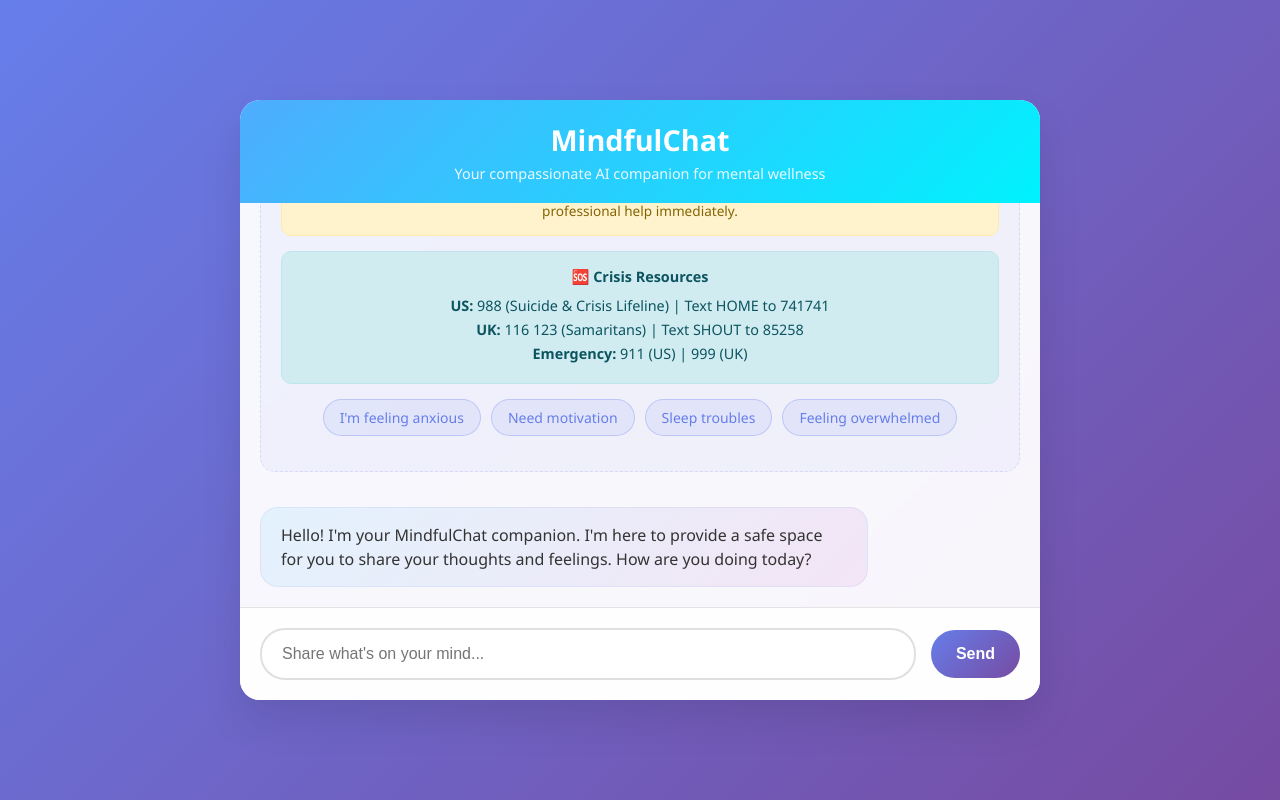
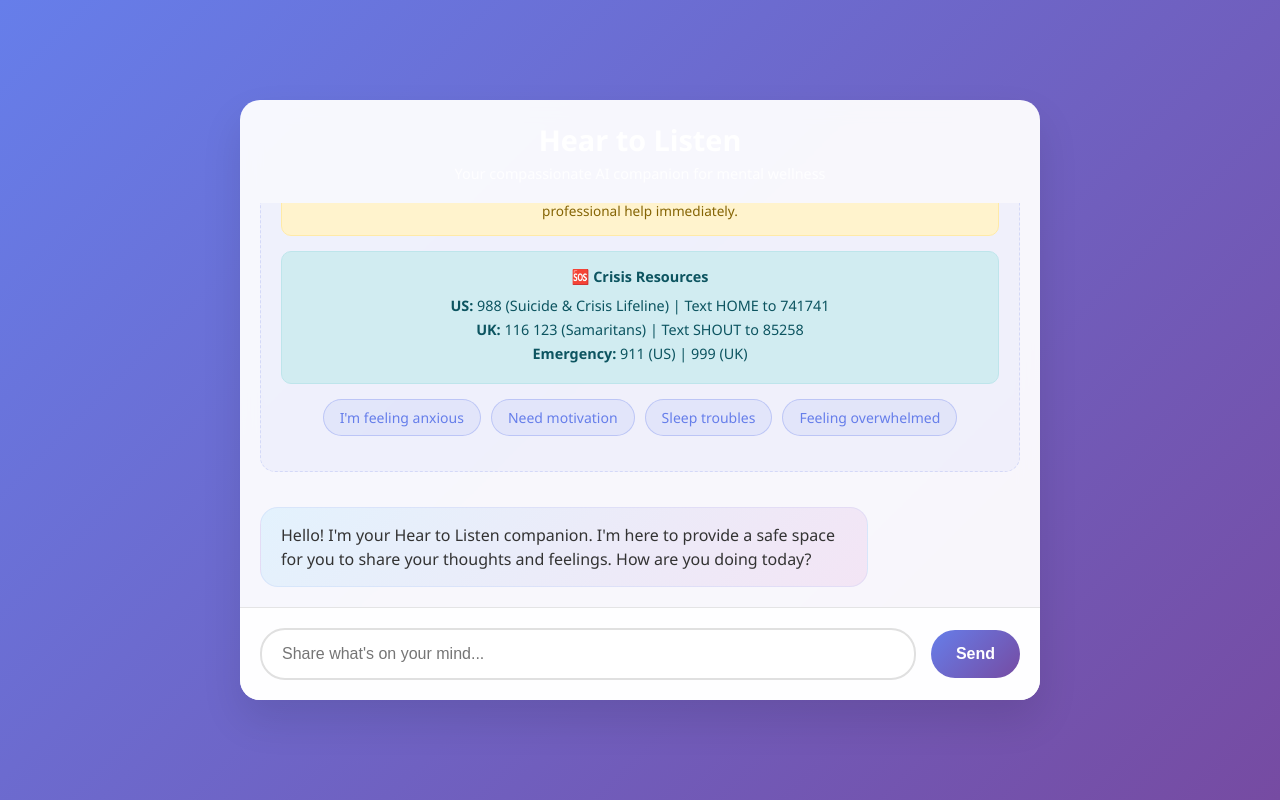
Before and after one commit to ChurchandLee/Joram, a plain HTML site: page index.html in a window 1280 px wide. Drawn offline with Linux system fonts and the light colour scheme.

Commit message:
Update index.html

```diff
--- a/index.html
+++ b/index.html
@@ -3,7 +3,7 @@
 <head>
     <meta charset="UTF-8">
     <meta name="viewport" content="width=device-width, initial-scale=1.0">
-    <title>MindfulChat - AI Mental Health Support</title>
+    <title>HeartoListen - AI Mental Health Support</title>
     <Link rel="manifest" href="manifest.json">
     <meta name="description" content="Free AI-powered mental health support chat. A safe, judgment-free space for mental wellness.">
     <meta name="theme-color" content="#667eea">
@@ -38,7 +38,7 @@
         }
 
         .header {
-            background: linear-gradient(135deg, #4facfe 0%, #00f2fe 100%);
+            background: linear-gradient(135deg, #B2AC880%, #00f2fe 100%);
             padding: 20px;
             text-align: center;
             color: white;
@@ -269,7 +269,7 @@
 </head><head>
     <meta charset="UTF-8">
     <meta name="viewport" content="width=device-width, initial-scale=1.0">
-    <title>MindfulChat</title>
+    <title>Hear to Listen</title>
 
     <!-- Your existing CSS and meta tags stay here -->
 
@@ -282,7 +282,7 @@
     <!-- Apple-specific meta tags -->
     <meta name="apple-mobile-web-app-capable" content="yes">
     <meta name="apple-mobile-web-app-status-bar-style" content="default">
-    <meta name="apple-mobile-web-app-title" content="MindfulChat">
+    <meta name="apple-mobile-web-app-title" content="Hear to Listen">
 
     <!-- Apple touch icons -->
     <link rel="apple-touch-icon" href="/icons/icon-152x152.png">
@@ -300,13 +300,13 @@
 <script src="pwa.js"></script><body>
     <div class="container">
         <div class="header">
-            <h1>MindfulChat</h1>
+            <h1>Hear to Listen</h1>
             <p>Your compassionate AI companion for mental wellness</p>
         </div>
 
         <div class="chat-area" id="chatArea">
             <div class="welcome-message">
-                <h3>Welcome to MindfulChat 🌱</h3>
+                <h3>Welcome to Hear to Listen 🌱</h3>
                 <p>I'm here to listen and support you through whatever you're experiencing. This is a safe, judgment-free space where you can share your thoughts and feelings.</p>
 
                 <div class="disclaimer">
@@ -485,7 +485,7 @@
 
         // Welcome interaction
         setTimeout(() => {
-            addMessage("Hello! I'm your MindfulChat companion. I'm here to provide a safe space for you to share your thoughts and feelings. How are you doing today?", false);
+            addMessage("Hello! I'm your Hear to Listen companion. I'm here to provide a safe space for you to share your thoughts and feelings. How are you doing today?", false);
         }, 1000);
     </script>
 </body>
```
